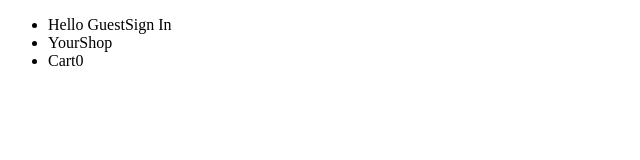
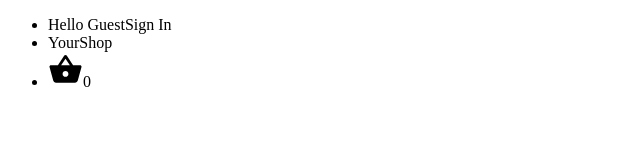
Before and after one commit to aaronkagan/e-commerce, a React (Create React App) app: page / in a window 1280 px wide. Shown: the top 160 px of the page, without its empty margins (0-640 px from the left). Built offline with nearby package versions, Linux system fonts and the light colour scheme.

Commit message:
importing cart icon

```diff
--- a/src/components/Header.js
+++ b/src/components/Header.js
@@ -1,4 +1,5 @@
 import styled from 'styled-components';
+import ShoppingBasketIcon from '@mui/icons-material/ShoppingBasket';
 const Header = () => {
   return (
     <Wrapper>
@@ -15,7 +16,7 @@ const Header = () => {
             <NavItemLine2>Shop</NavItemLine2>
           </NavItem>
           <NavItem>
-            <NavItemLine1>Cart</NavItemLine1>
+            <ShoppingBasketIcon fontSize="large" />
             <NavItemLine2>0</NavItemLine2>
           </NavItem>
         </NavList>
```
